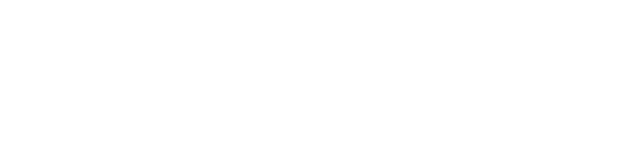
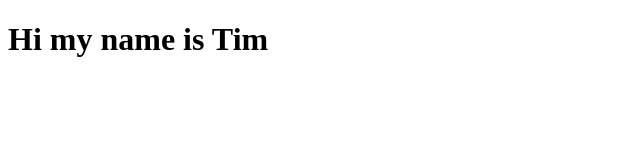
Before and after one commit to atmention/hello_world, a plain HTML site: page index.html in a window 1280 px wide. Shown: the whole page, without its empty margins (0-640 px from the left). Drawn offline with Linux system fonts and the light colour scheme.

Commit message:
Added hi with my name on to index.html

```diff
--- a/index.html
+++ b/index.html
@@ -8,6 +8,6 @@
     <title>Document</title>
 </head>
 <body>
-
+  <h1>Hi my name is Tim</h1>
 </body>
 </html>
```
